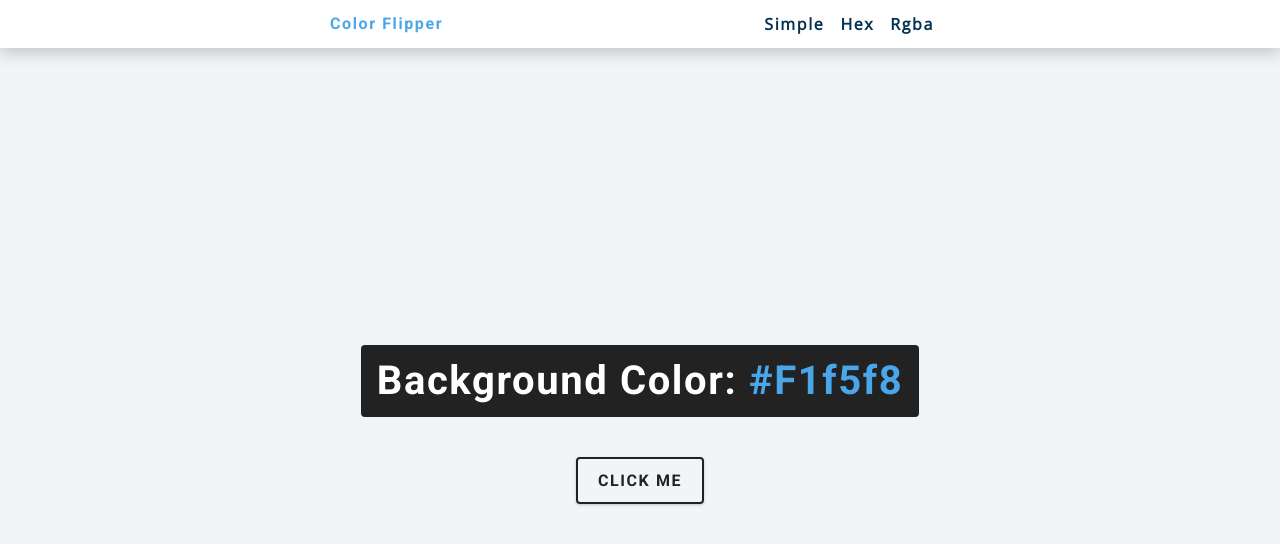
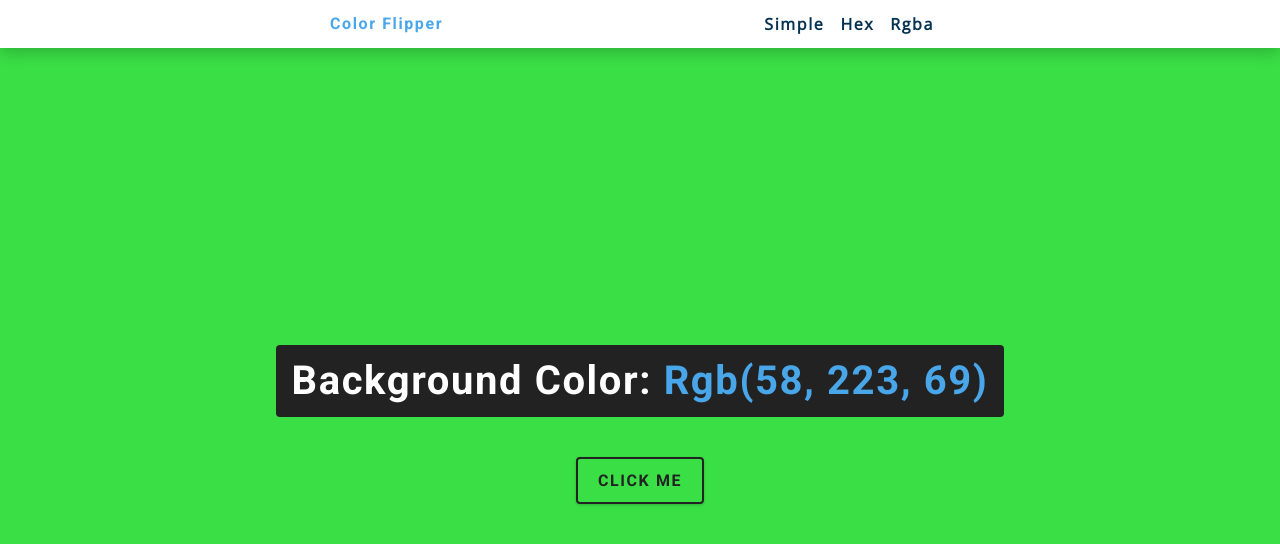
Before and after one commit to m-irfan244/color-Flipper, a plain HTML site: page rgba.html in a window 1280 px wide. Both pictures are taken after a click on the button "CLICK ME". Drawn offline with nearby package versions, Linux system fonts and the light colour scheme; files that its build step writes are made by us from their sources.

Commit message:
complete color flipper

```diff
--- a/hex.html
+++ b/hex.html
@@ -4,7 +4,7 @@
     <meta charset="UTF-8">
     <meta http-equiv="X-UA-Compatible" content="IE=edge">
     <meta name="viewport" content="width=device-width, initial-scale=1.0">
-    <link rel="stylesheet" href="style.css">
+    <link rel="stylesheet" href="styles/style.css">
     <title>Document</title>
 </head>
 <body>
@@ -33,6 +33,6 @@
     </main>
 
 
-    <script src="hex.js"></script>
+    <script src="scripts/hex.js"></script>
 </body>
 </html>
--- a/rgba.html
+++ b/rgba.html
@@ -4,7 +4,7 @@
     <meta charset="UTF-8">
     <meta http-equiv="X-UA-Compatible" content="IE=edge">
     <meta name="viewport" content="width=device-width, initial-scale=1.0">
-    <link rel="stylesheet" href="style.css">
+    <link rel="stylesheet" href="styles/style.css">
     <title>Document</title>
 </head>
 <body>
@@ -33,6 +33,6 @@
     </main>
 
 
-    <script src="rgba.js"></script>
+    <script src="scripts/rgba.js"></script>
 </body>
 </html>
--- a/scripts/rgba.js
+++ b/scripts/rgba.js
@@ -0,0 +1,16 @@
+const btn = document.querySelector('.btn');
+const color = document.querySelector('.color');
+
+btn.addEventListener('click', ()=> {
+    const newColor = getRandomColor();
+    document.body.style.backgroundColor = newColor
+    color.textContent = newColor
+});
+
+function getRandomColor() {
+    const r = Math.floor(Math.random() * 255);
+    const g = Math.floor(Math.random() * 255);
+    const b = Math.floor(Math.random() * 255);
+
+    return `rgb(${r}, ${g}, ${b})`
+}
```
Also changed, not shown: index.html (+2 -2 lines).
